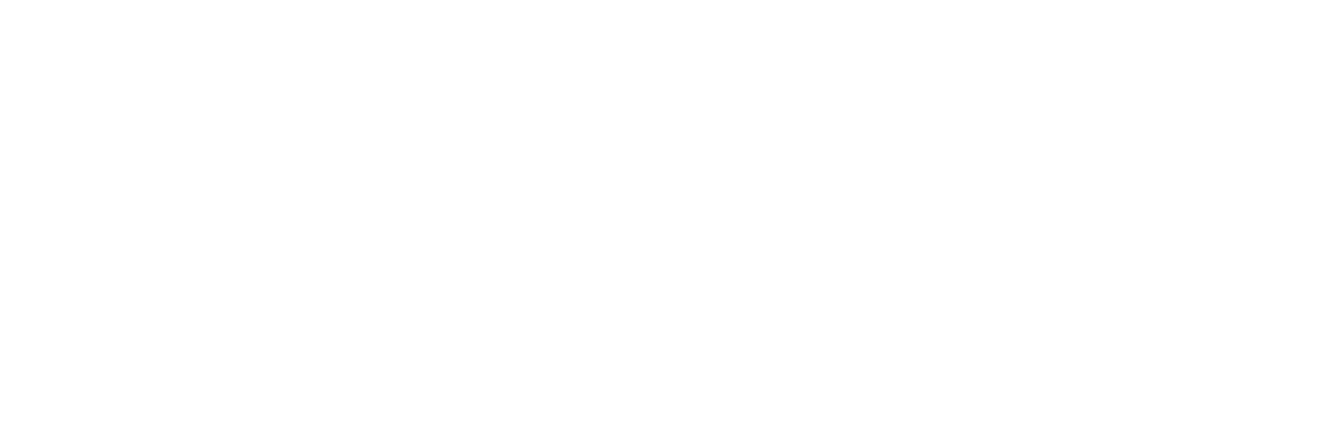
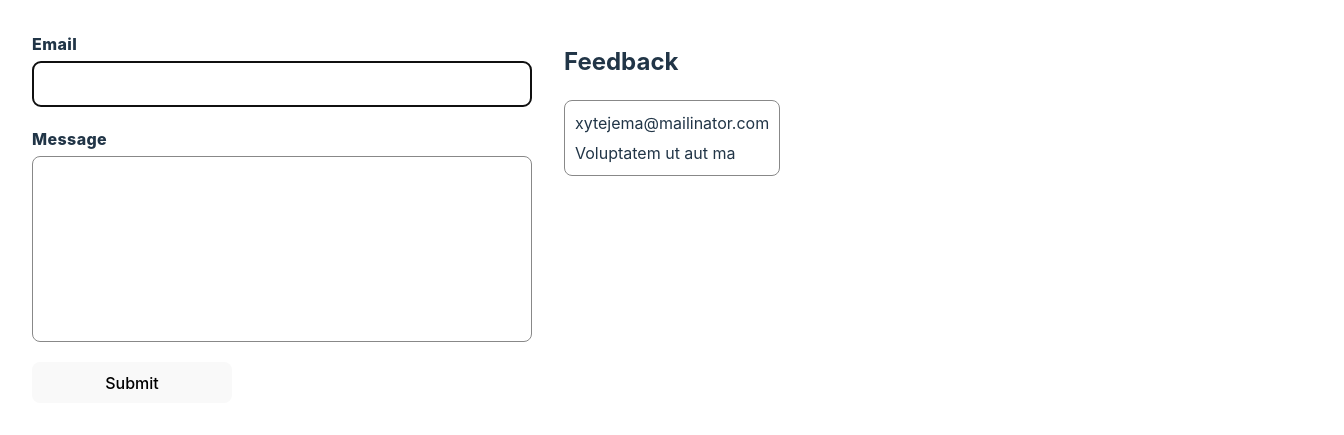
Before and after one commit to NavrA82/blendid-individual, a website built with Vite: page index.html in a window 1280 px wide. Shown: the whole page, 1344 px wide, since content can reach past the window. Built offline with nearby package versions, Linux system fonts and the light colour scheme.

Commit message:
finish base structure

```diff
--- a/index.html
+++ b/index.html
@@ -8,7 +8,32 @@
   </head>
 
   <body>
-    <div id="app"></div>
+    <div id="app">
+      <form class="feedback-form" id="feedback-form" autocomplete="off">
+        <label class="form-label">
+          Email
+          <input type="email" name="email" autofocus />
+        </label>
+
+        <label class="form-label">
+          Message
+          <textarea name="message" rows="8"></textarea>
+        </label>
+
+        <button type="submit">Submit</button>
+      </form>
+
+      <div class="feedback-wrapper">
+        <h2>Feedback</h2>
+
+        <ul class="feedback" id="feedback">
+          <li class="feedback-item">
+            <span>xytejema@mailinator.com</span>
+            <span>Voluptatem ut aut ma</span>
+          </li>
+        </ul>
+      </div>
+    </div>
 
     <script type="module" src="./src/main.js"></script>
   </body>
--- /dev/null
+++ b/src/js/service/storage.js
@@ -0,0 +1,17 @@
+export const save = (key, value) => {
+  try {
+    const serializedState = JSON.stringify(value);
+    localStorage.setItem(key, serializedState);
+  } catch (error) {
+    console.error("Set state error: ", error.message);
+  }
+};
+
+export const load = (key) => {
+  try {
+    const serializedState = localStorage.getItem(key);
+    return serializedState === null ? undefined : JSON.parse(serializedState);
+  } catch (error) {
+    console.error("Get state error: ", error.message);
+  }
+};
--- a/src/main.js
+++ b/src/main.js
@@ -1,3 +1,5 @@
 import "./style.css";
 
-console.log("Hello World!");
+import * as Storage from "./js/service/storage";
+
+console.log(Storage);
--- a/src/style.css
+++ b/src/style.css
@@ -19,16 +19,34 @@ a {
   color: #646cff;
   text-decoration: inherit;
 }
+
 a:hover {
   color: #535bf2;
 }
 
 body {
   margin: 0;
-  display: flex;
-  place-items: center;
+
   min-width: 320px;
   min-height: 100vh;
+}
+
+h1,
+h2,
+h3,
+h4,
+h5,
+h6,
+p {
+  margin-top: 0;
+}
+
+ul,
+ol {
+  margin-top: 0;
+  margin-bottom: 0;
+  padding-left: 0;
+  list-style-type: none;
 }
 
 h1 {
@@ -37,10 +55,15 @@ h1 {
 }
 
 #app {
+  width: 100%;
   max-width: 1280px;
   margin: 0 auto;
   padding: 2rem;
   text-align: center;
+
+  display: grid;
+  grid-template-columns: 500px 1fr;
+  gap: 20px;
 }
 
 .card {
@@ -61,6 +84,9 @@ button {
   background-color: #1a1a1a;
   cursor: pointer;
   transition: border-color 0.25s;
+
+  align-self: start;
+  min-width: 200px;
 }
 
 button:hover {
@@ -70,6 +96,70 @@ button:hover {
 button:focus,
 button:focus-visible {
   outline: 4px auto -webkit-focus-ring-color;
+}
+
+input,
+textarea {
+  border: none;
+}
+
+textarea {
+  resize: none;
+}
+
+/* FORM */
+.feedback-form {
+  display: flex;
+  flex-direction: column;
+  gap: 20px;
+
+  max-width: 500px;
+  width: 100%;
+}
+
+.form-label {
+  display: flex;
+  flex-direction: column;
+  gap: 5px;
+
+  font-weight: 800;
+  letter-spacing: 0.025em;
+  text-align: left;
+}
+
+.form-label input,
+.form-label textarea {
+  padding: 12px 16px;
+
+  border: 1px solid #888;
+  border-radius: 8px;
+
+  font-size: 16px;
+  font-family: inherit;
+}
+
+.feedback-wrapper {
+  text-align: left;
+  padding: 12px;
+}
+
+.feedback {
+  display: flex;
+  flex-wrap: wrap;
+  gap: 16px;
+}
+
+.feedback-item {
+  display: flex;
+  flex-direction: column;
+  justify-content: center;
+  gap: 6px;
+
+  border: 1px solid #888;
+  border-radius: 8px;
+  padding: 10px;
+
+  max-width: 260px;
 }
 
 @media (prefers-color-scheme: light) {
```
